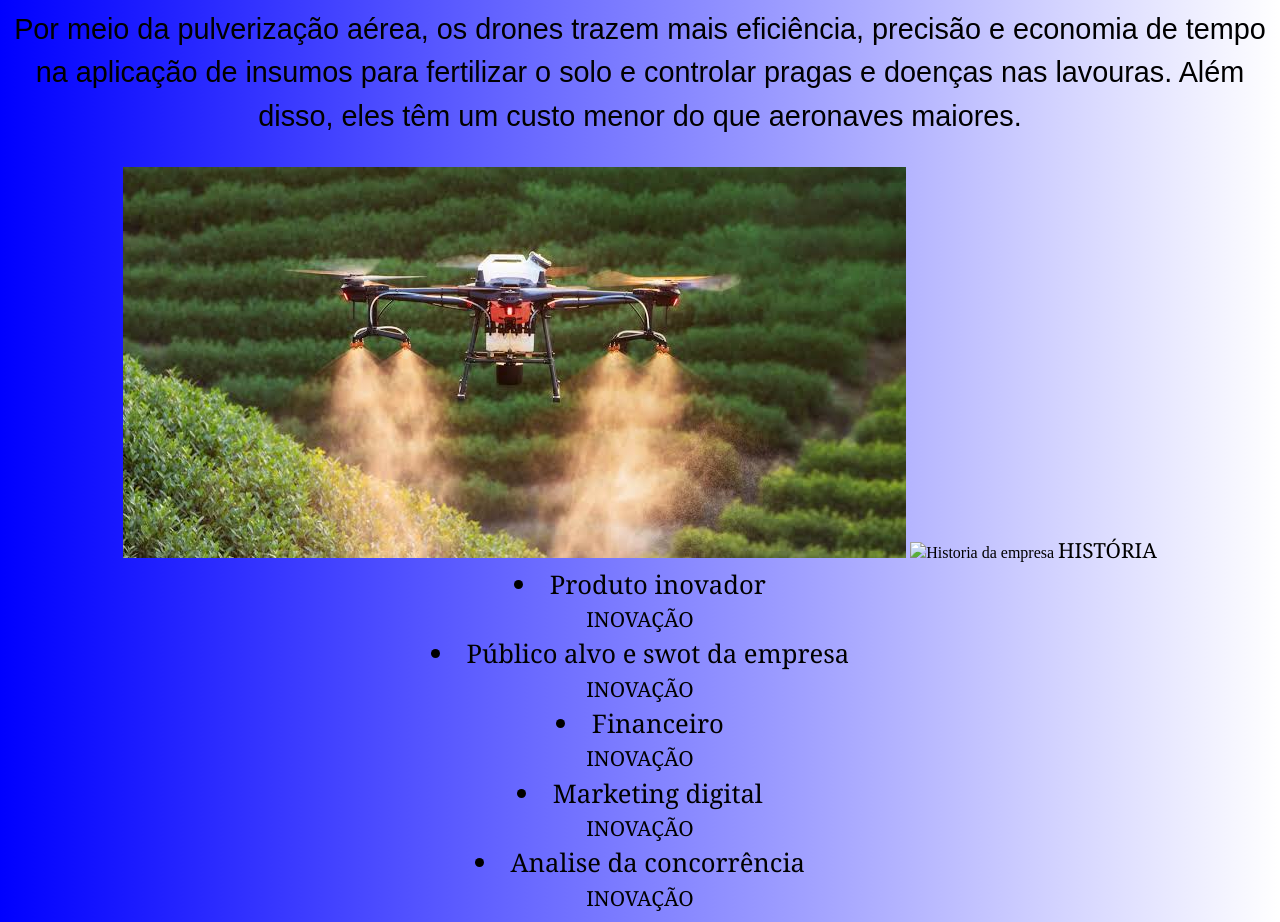
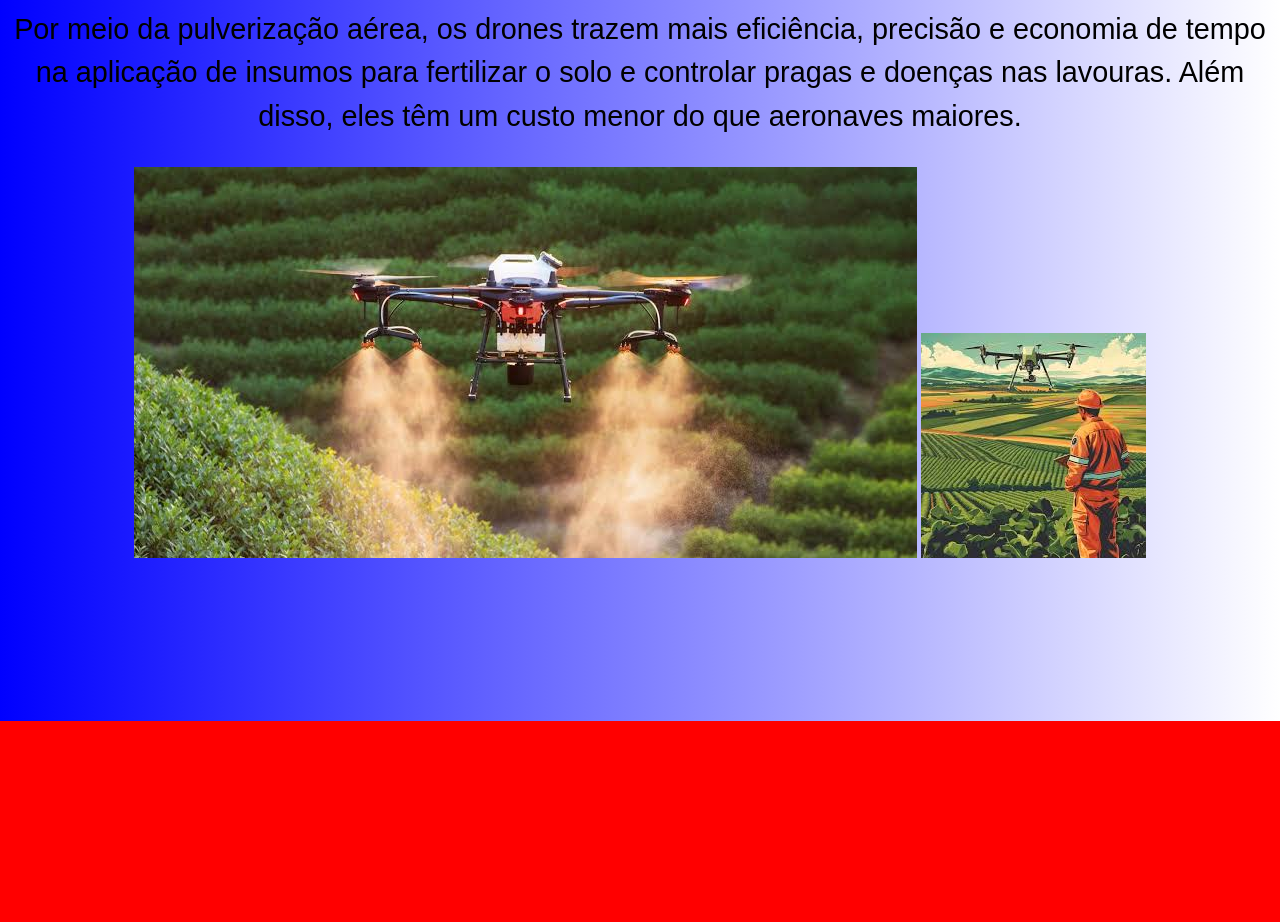
Before and after one commit to beatriz002/Brasil-nos-ares, a plain HTML site: page index.html in a window 1280 px wide. Shown: the part 79-1001 px from the top of the page. After the commit the page ends 800 px from the top, so only its background shows below. Drawn offline with Linux system fonts and the light colour scheme.

Commit message:
Update index.html

```diff
--- a/index.html
+++ b/index.html
@@ -20,25 +20,7 @@
 
 
     <img src="908BD53C-1F20-4E28-8C0A-FC28B1CC1F45.jpeg" alt="drone agricola">
-    <img src=
-
-       <li>Historia da empresa</li>
-        <a href="historia.HTML" target="_blank">HISTÓRIA</a>
-
-<li>Produto inovador</li>
-        <a href="PRODUTOINOVADOR.HTML" target="_blank">INOVAÇÃO</a>
-
-    <li>Público alvo e swot da empresa</li>
-    <a href="swot.html" target="_blank">INOVAÇÃO</a>
-
-<li>Financeiro</li>
-    <a href="financeiro.HTML" target="_blank">INOVAÇÃO</a>
-
-<li>Marketing digital</li>
-    <a href="marketing.HTML" target="_blank">INOVAÇÃO</a>
-
-    <li>Analise da concorrência</li>
-    <a href="concorrência.html" target="_blank">INOVAÇÃO</a>
+    <img src="7AEEEAE9-392F-437F-AC32-4AF2F1053F16.jpeg" aly="drone agricola">
 
 
 </body>
```
